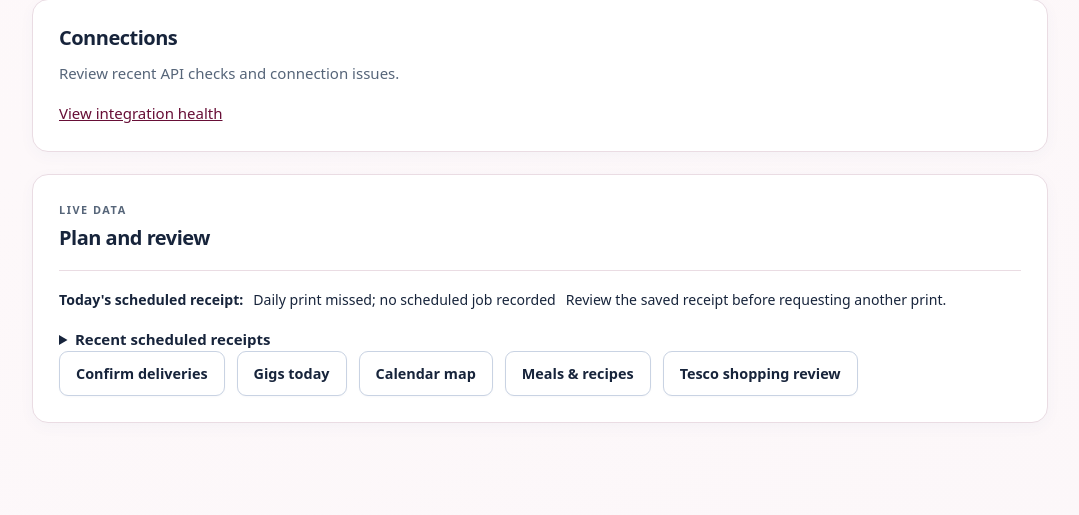
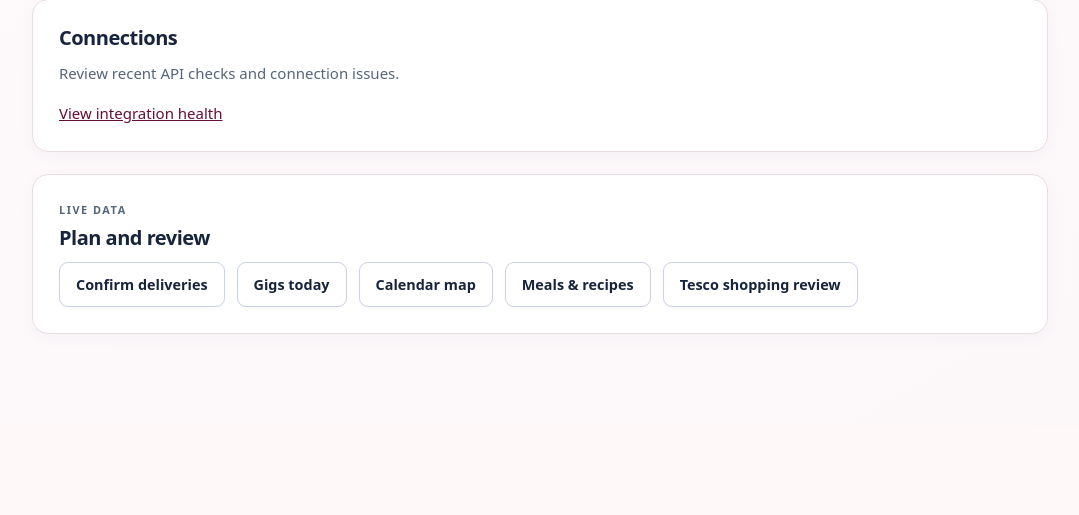
Before and after one commit to JoesThomas/ThermalReceiptPrinterDailyTasks, a Flask app: page / in a window 1280 px wide. Shown: the part 2313-2828 px from the top of the page, without its empty margins (100-1179 px from the left). After the commit the page ends 2647 px from the top, so only its background shows below. Run offline with Flask 3, Linux system fonts and the light colour scheme; the visitor is signed in with stand-in values (Sample User, id 1); parts of the project's set-up code (start-up, migrations or seed data) failed here and were passed over.

Commit message:
Show daily outcomes once and link to dated saved receipts

```diff
--- a/tools/browser_smoke.cjs
+++ b/tools/browser_smoke.cjs
@@ -252,7 +252,7 @@ process.on('exit', () => child.kill());
   assert.match(await page.locator('#finance-refresh').innerText(), /Forecasts are withheld/);
   await page.goto('http://receipt.test/__fixture_daily_outcome');
   assert.match(await page.locator('main').innerText(), /Today's scheduled receipt:.*Daily print failed/s);
-  await page.getByRole('link', {name:'Open saved preview',exact:true}).waitFor();
+  await page.locator('#overview').getByRole('link', {name:'Find saved daily preview',exact:true}).waitFor();
   await page.goto('http://receipt.test/printer-diagnostics');
   assert.match(await page.locator('main').innerText(), /Cover/);
   assert.match(await page.locator('main').innerText(), /unknown/);
--- a/web_control/schedule_history.py
+++ b/web_control/schedule_history.py
@@ -165,6 +165,7 @@ def summary(settings, *, now=None, directory=None, marker=None):
             pass
         today = {"state": state, "label": LABELS[state], "preview_saved": False}
     return {
+        "date": on,
         "today": today,
         "recent": [
             dict(display(row, now), date=on)
--- a/web_control/templates/index.html
+++ b/web_control/templates/index.html
@@ -274,7 +274,9 @@
                     </div>
                     <div class="status-line" role="status">
                         <strong>Today's scheduled receipt:</strong> {{ daily_print.today.label }}
-                        {% if daily_print.today.preview_saved %}<a href="{{ url_for('preview') }}">Open saved preview</a>{% endif %}
+                        {% if daily_print.today.preview_saved %}
+                            <a href="{{ url_for('archive_list',date=daily_print.date) }}">Find saved daily preview</a>
+                        {% endif %}
                         {% if daily_print.today.state in ['failed','timed_out','cancelled','interrupted','missed'] %}
                             <span>Review the saved receipt before requesting another print.</span>
                         {% endif %}
@@ -330,21 +332,6 @@
                 <section id="live-data">
                     <p class="eyebrow">Live data</p>
                     <h2>Plan and review</h2>
-                    <div class="status-line" role="status">
-                        <strong>Today's scheduled receipt:</strong> {{ daily_print.today.label }}
-                        {% if daily_print.today.preview_saved %}<a href="{{ url_for('preview') }}">Open saved preview</a>{% endif %}
-                        {% if daily_print.today.state in ['failed','timed_out','cancelled','interrupted','missed'] %}
-                            <span>Review the saved receipt before requesting another print.</span>
-                        {% endif %}
-                    </div>
-                    <details>
-                        <summary>Recent scheduled receipts</summary>
-                        {% for day in daily_print.recent %}
-                            <p>{{ day.date }} · {{ day.label }}{{ ' · Preview saved' if day.preview_saved else '' }}</p>
-                        {% else %}
-                            <p>No daily outcomes recorded yet.</p>
-                        {% endfor %}
-                    </details>
                     <div class="quick-actions">
                         <a class="button" href="{{ url_for('delivery_checklist') }}">Confirm deliveries</a><a class="button" href="{{ url_for('gigs_page') }}">Gigs today</a><a class="button" href="{{ url_for('calendar_map') }}">Calendar map</a><a class="button" href="{{ url_for('meals_page') }}">Meals & recipes</a><a class="button" href="{{ url_for('tesco_list') }}">Tesco shopping review</a>
                     </div>
@@ -626,21 +613,6 @@
 
                 <section id="routines">
 
-                    <div class="status-line" role="status">
-                        <strong>Today's scheduled receipt:</strong> {{ daily_print.today.label }}
-                        {% if daily_print.today.preview_saved %}<a href="{{ url_for('preview') }}">Open saved preview</a>{% endif %}
-                        {% if daily_print.today.state in ['failed','timed_out','cancelled','interrupted','missed'] %}
-                            <span>Review the saved receipt before requesting another print.</span>
-                        {% endif %}
-                    </div>
-                    <details>
-                        <summary>Recent scheduled receipts</summary>
-                        {% for day in daily_print.recent %}
-                            <p>{{ day.date }} · {{ day.label }}{{ ' · Preview saved' if day.preview_saved else '' }}</p>
-                        {% else %}
-                            <p>No daily outcomes recorded yet.</p>
-                        {% endfor %}
-                    </details>
                     <div class="quick-actions">
                         <a class="button primary" href="{{ url_for('task_list') }}">To-do checklist</a><a class="button" href="{{ url_for('exercise_list') }}">Exercises</a>
                     </div>
```
Also changed, not shown: docs/runtime-reliability.md (+2 -1 lines).
